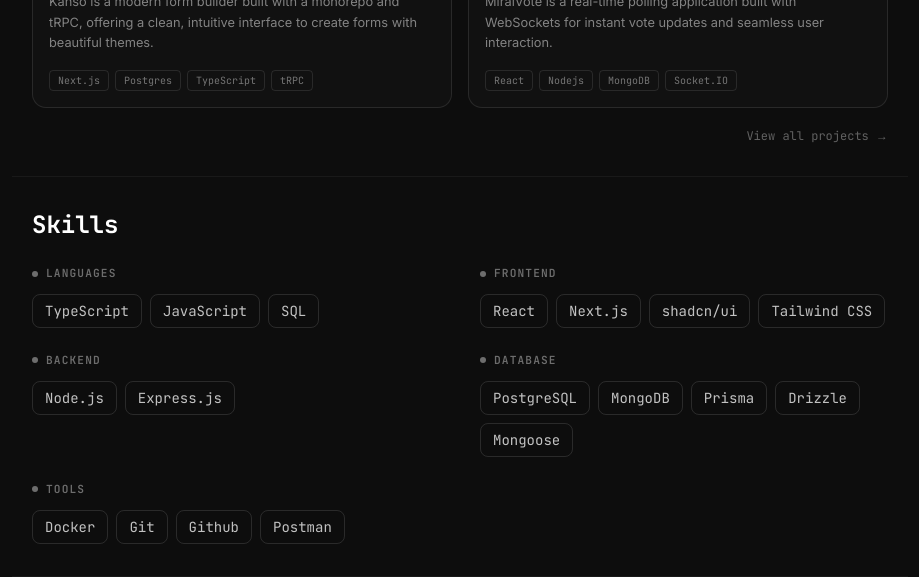
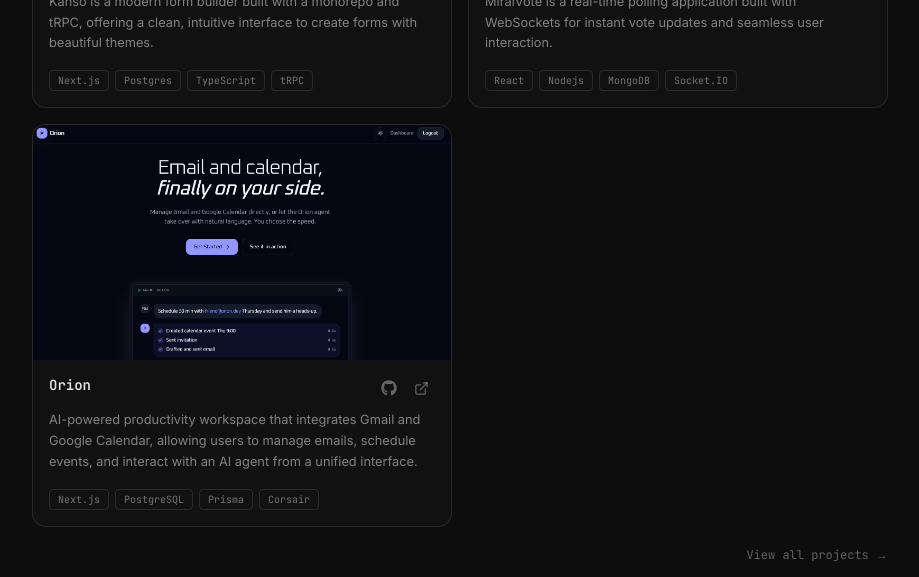
Before and after one commit to devwithprakash/portfolio, a Next.js app: page / in a window 1280 px wide. Shown: the part 1100-1677 px from the top of the page, without its empty margins (180-1099 px from the left). Built offline with nearby package versions, Linux system fonts and the light colour scheme.

Commit message:
feat: add Orion project with description and image

```diff
--- a/src/app/layout.tsx
+++ b/src/app/layout.tsx
@@ -5,7 +5,6 @@ import {
   Geist_Mono,
   Inter,
   JetBrains_Mono,
-  Space_Grotesk,
 } from "next/font/google";
 import "./globals.css";
 import { Providers } from "@/components/providers";
--- a/src/app/projects/page.tsx
+++ b/src/app/projects/page.tsx
@@ -37,6 +37,16 @@ const allProjects: Project[] = [
     image: "/images/miraivote-ss.png",
     href: "https://miraivote.vercel.app",
     repo: "https://github.com/devwithprakash/miraivote",
+    featured: true,
+  },
+  {
+    title: "Orion",
+    description:
+      "AI-powered productivity workspace that integrates Gmail and Google Calendar, allowing users to manage emails, schedule events, and interact with an AI agent from a unified interface.",
+    tags: ["Next.js", "PostgreSQL", "Prisma", "Corsair"],
+    image: "/images/orion-ss.png",
+    href: "https://orion.prakashjangid.in",
+    repo: "https://github.com/devwithprakash/Orion",
     featured: true,
   },
 ];
--- a/src/components/landing/projects.tsx
+++ b/src/components/landing/projects.tsx
@@ -31,6 +31,15 @@ const projects: Project[] = [
     image: "/images/miraivote-ss.png",
     href: "https://miraivote.vercel.app",
     repo: "https://github.com/devwithprakash/miraivote",
+  },
+  {
+    title: "Orion",
+    description:
+      "AI-powered productivity workspace that integrates Gmail and Google Calendar, allowing users to manage emails, schedule events, and interact with an AI agent from a unified interface.",
+    tags: ["Next.js", "PostgreSQL", "Prisma", "Corsair"],
+    image: "/images/orion-ss.png",
+    href: "https://orion.prakashjangid.in",
+    repo: "https://github.com/devwithprakash/Orion",
   },
 ];
 
```
Also changed, not shown: public/images/orion-ss.png (added).
